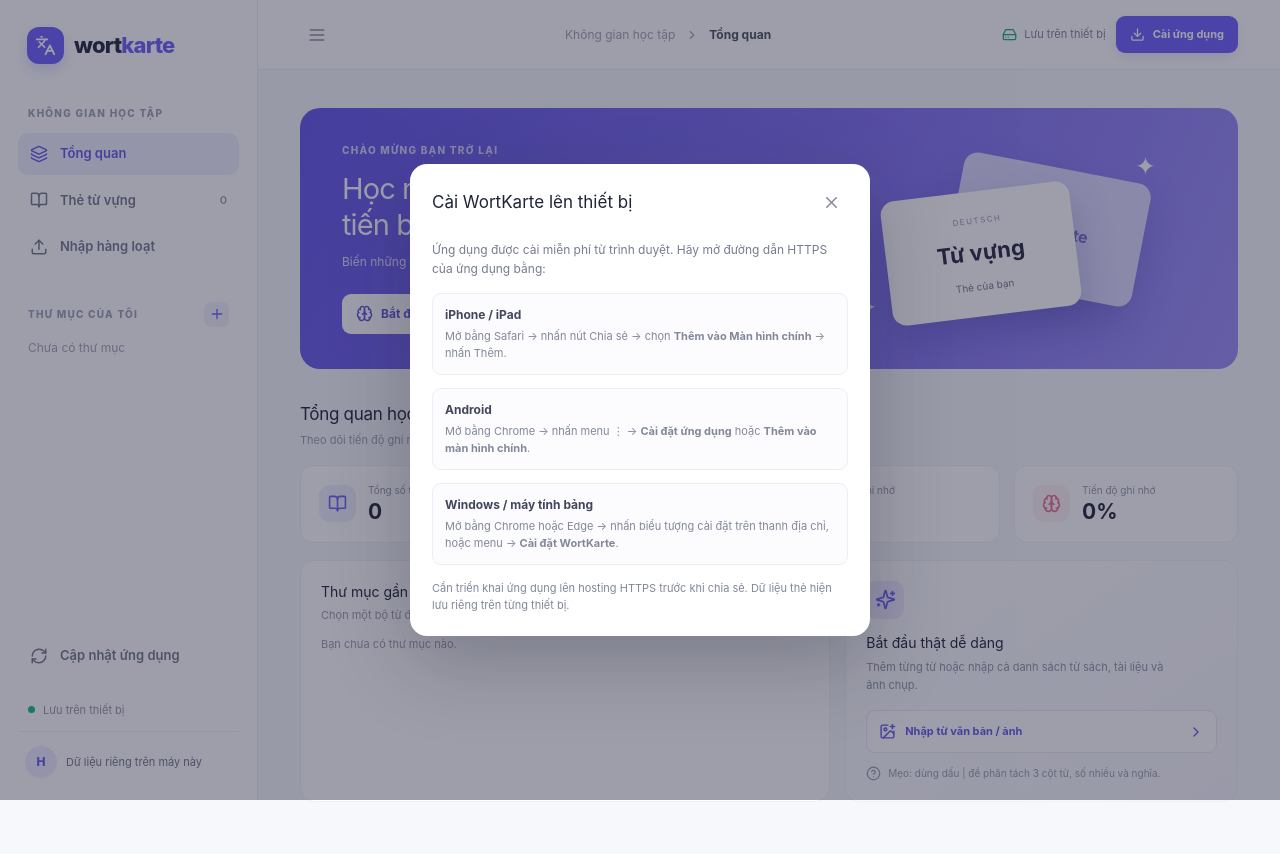
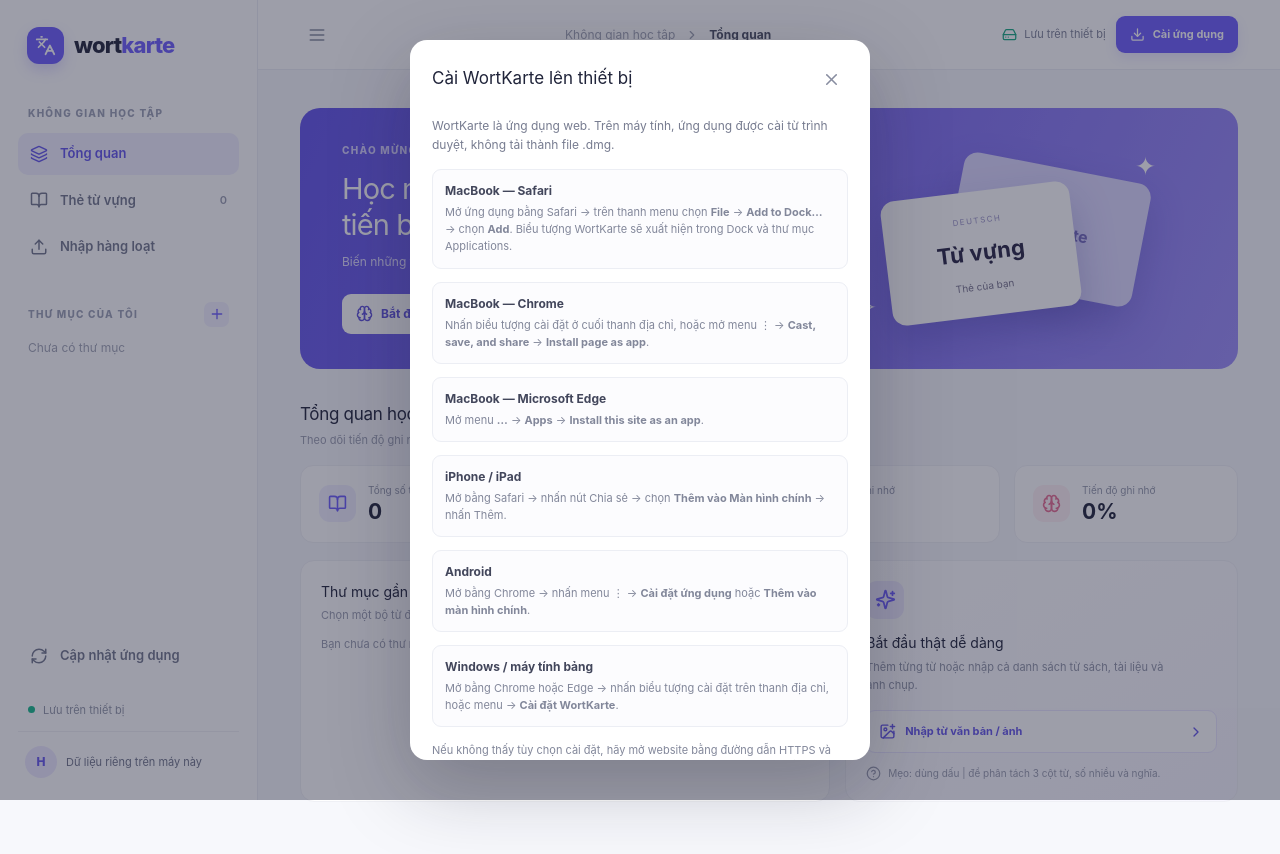
Before and after one commit to havanhungcongviec2124-wq/ungdung_deutschland, a React (Vite) app: page / in a window 1280 px wide. Both pictures are taken after a click on the button "Cài ứng dụng". Shown: the top 854 px of the page. Built offline with nearby package versions, Linux system fonts and the light colour scheme.

Commit message:
updatetính năng dowload

```diff
--- a/src/App.jsx
+++ b/src/App.jsx
@@ -1177,9 +1177,30 @@ function App() {
         <Modal title="Cài WortKarte lên thiết bị" onClose={() => setModal("")}>
           <div className="install-help">
             <p>
-              Ứng dụng được cài miễn phí từ trình duyệt. Hãy mở đường dẫn HTTPS của
-              ứng dụng bằng:
+              WortKarte là ứng dụng web. Trên máy tính, ứng dụng được cài từ trình duyệt,
+              không tải thành file .dmg.
             </p>
+            <div>
+              <strong>MacBook — Safari</strong>
+              <span>
+                Mở ứng dụng bằng Safari → trên thanh menu chọn <b>File</b> →{" "}
+                <b>Add to Dock…</b> → chọn <b>Add</b>. Biểu tượng WortKarte sẽ xuất hiện
+                trong Dock và thư mục Applications.
+              </span>
+            </div>
+            <div>
+              <strong>MacBook — Chrome</strong>
+              <span>
+                Nhấn biểu tượng cài đặt ở cuối thanh địa chỉ, hoặc mở menu <b>⋮</b> →{" "}
+                <b>Cast, save, and share</b> → <b>Install page as app</b>.
+              </span>
+            </div>
+            <div>
+              <strong>MacBook — Microsoft Edge</strong>
+              <span>
+                Mở menu <b>…</b> → <b>Apps</b> → <b>Install this site as an app</b>.
+              </span>
+            </div>
             <div>
               <strong>iPhone / iPad</strong>
               <span>
@@ -1202,8 +1223,9 @@ function App() {
               </span>
             </div>
             <small>
-              Cần triển khai ứng dụng lên hosting HTTPS trước khi chia sẻ. Dữ liệu thẻ
-              hiện lưu riêng trên từng thiết bị.
+              Nếu không thấy tùy chọn cài đặt, hãy mở website bằng đường dẫn HTTPS và
+              chờ tải trang hoàn tất. Nút cài tự động chỉ hoạt động khi trình duyệt hỗ trợ.
+              Dữ liệu thẻ vẫn lưu riêng trên từng thiết bị.
             </small>
           </div>
         </Modal>
```
Also changed, not shown: 5 other files (tests, documents, lock files or other folders).
